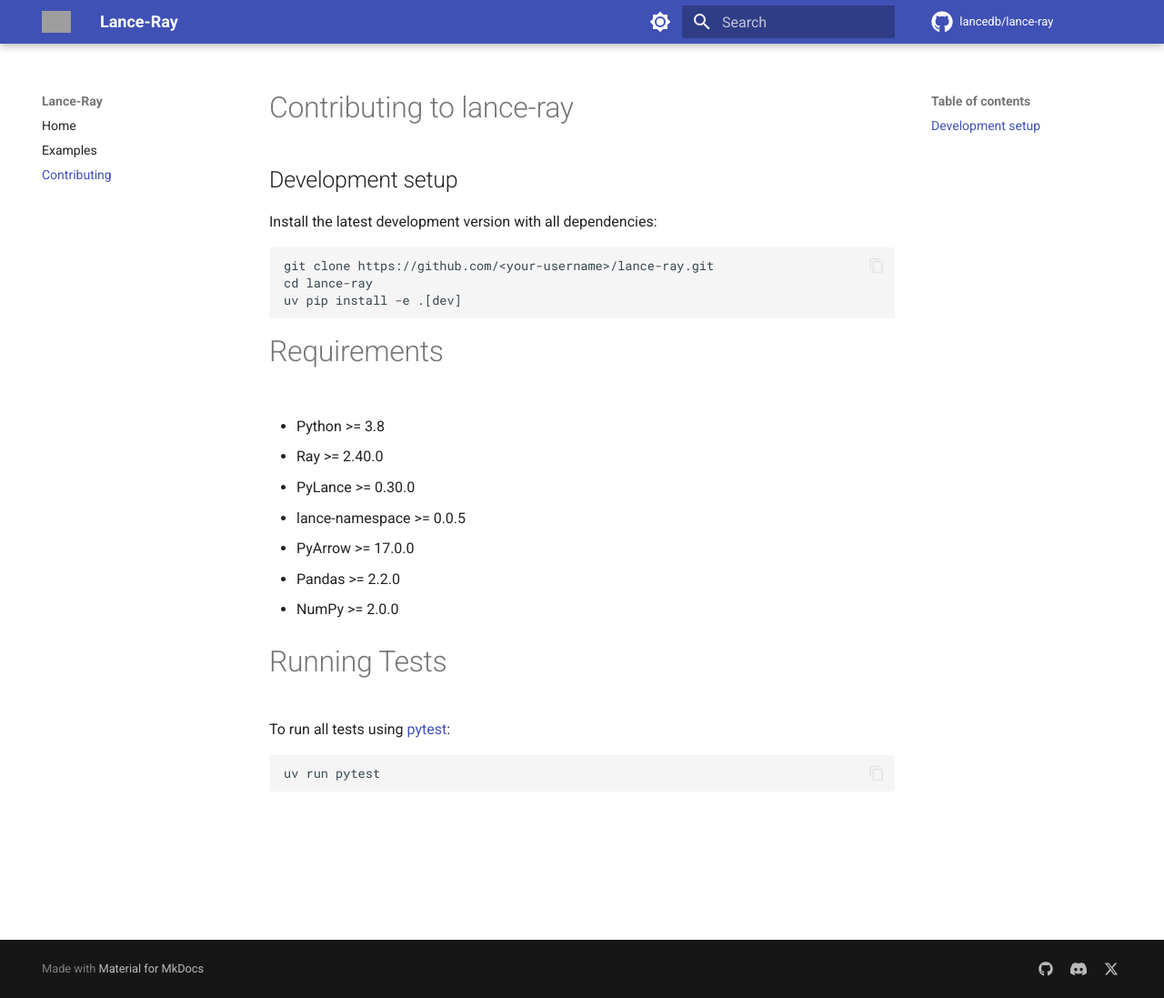
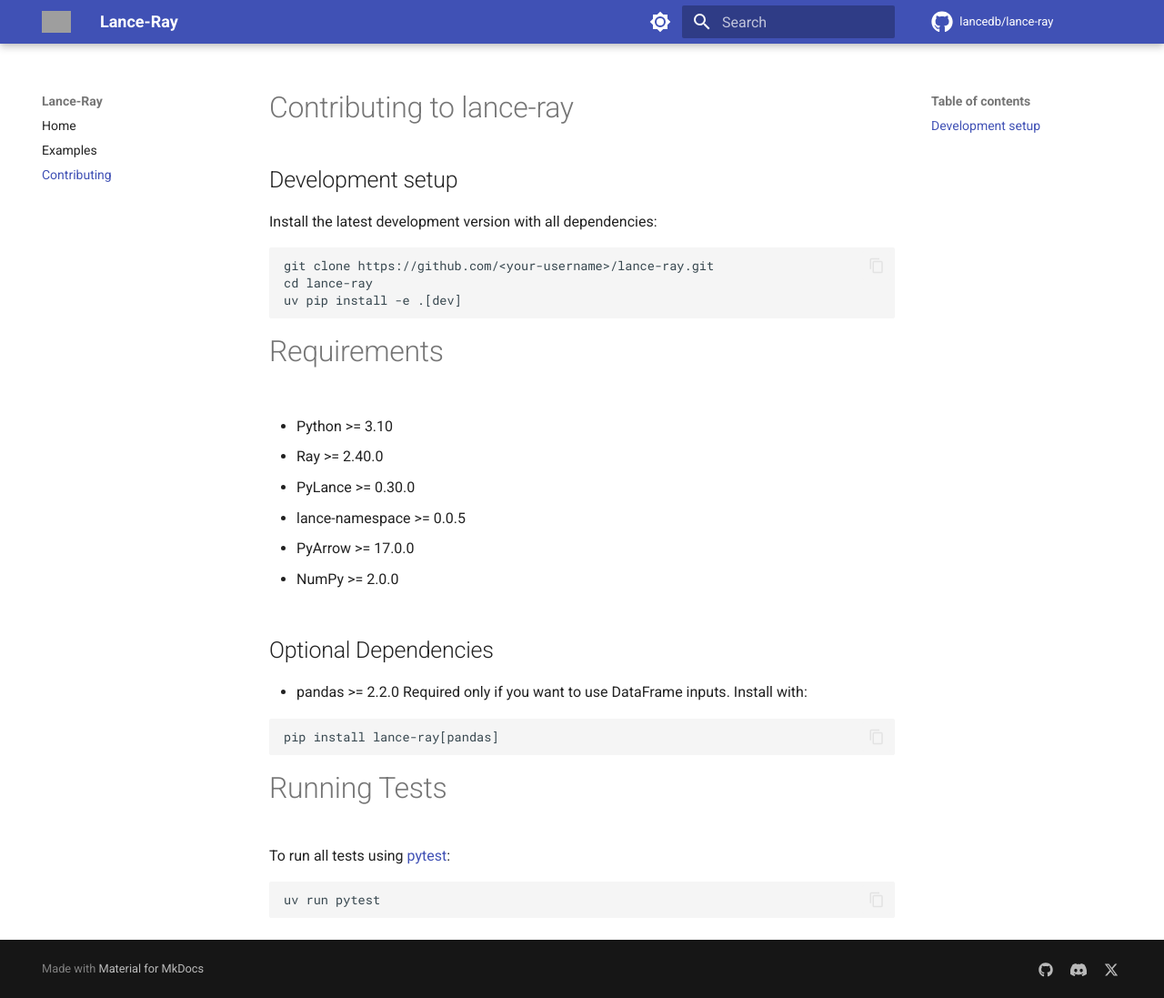
Before and after one commit to lancedb/lance-ray, an MkDocs documentation site: the page built from docs/contributing.md, in a window 1280 px wide and 1097 px high. Shown: the whole window at 91% size. Built offline with MkDocs 1.6.1 and Material for MkDocs 9.7.7, drawn with Linux system fonts in a browser that asks for light colours; comment, search, counter and statistics services are not loaded; grey boxes are pictures that could not be loaded.

Commit message:
Make pandas an optional dependency and update docs accordingly

````diff
--- a/docs/contributing.md
+++ b/docs/contributing.md
@@ -11,7 +11,7 @@
 ```
 # Requirements
 
-- Python >= 3.8
+- Python >= 3.10
 
 - Ray >= 2.40.0
 
@@ -21,11 +21,15 @@
 
 - PyArrow >= 17.0.0
 
-- Pandas >= 2.2.0
-
 - NumPy >= 2.0.0
 
-
+## Optional Dependencies
+- pandas >= 2.2.0
+Required only if you want to use DataFrame inputs.
+Install with:
+```bash
+pip install lance-ray[pandas]
+```
 # Running Tests
 
 To run all tests using [pytest](https://docs.pytest.org/):
--- a/pyproject.toml
+++ b/pyproject.toml
@@ -29,11 +29,13 @@
     "pylance>=0.30.0",
     "lance-namespace>=0.0.5",
     "pyarrow>=17.0.0",
-    "pandas>=2.2.0",
     "numpy>=2.0.0",
 ]
 
 [project.optional-dependencies]
+pandas = [
+    "pandas>=2.2.0",
+]
 dev = [
     "pytest>=8.4.0",
     "pytest-asyncio>=1.0.0",
````
Also changed, not shown: README.md (+15 -1 lines), docs/examples.md (+6 -0 lines), docs/index.md (+6 -0 lines), 1 other file.
